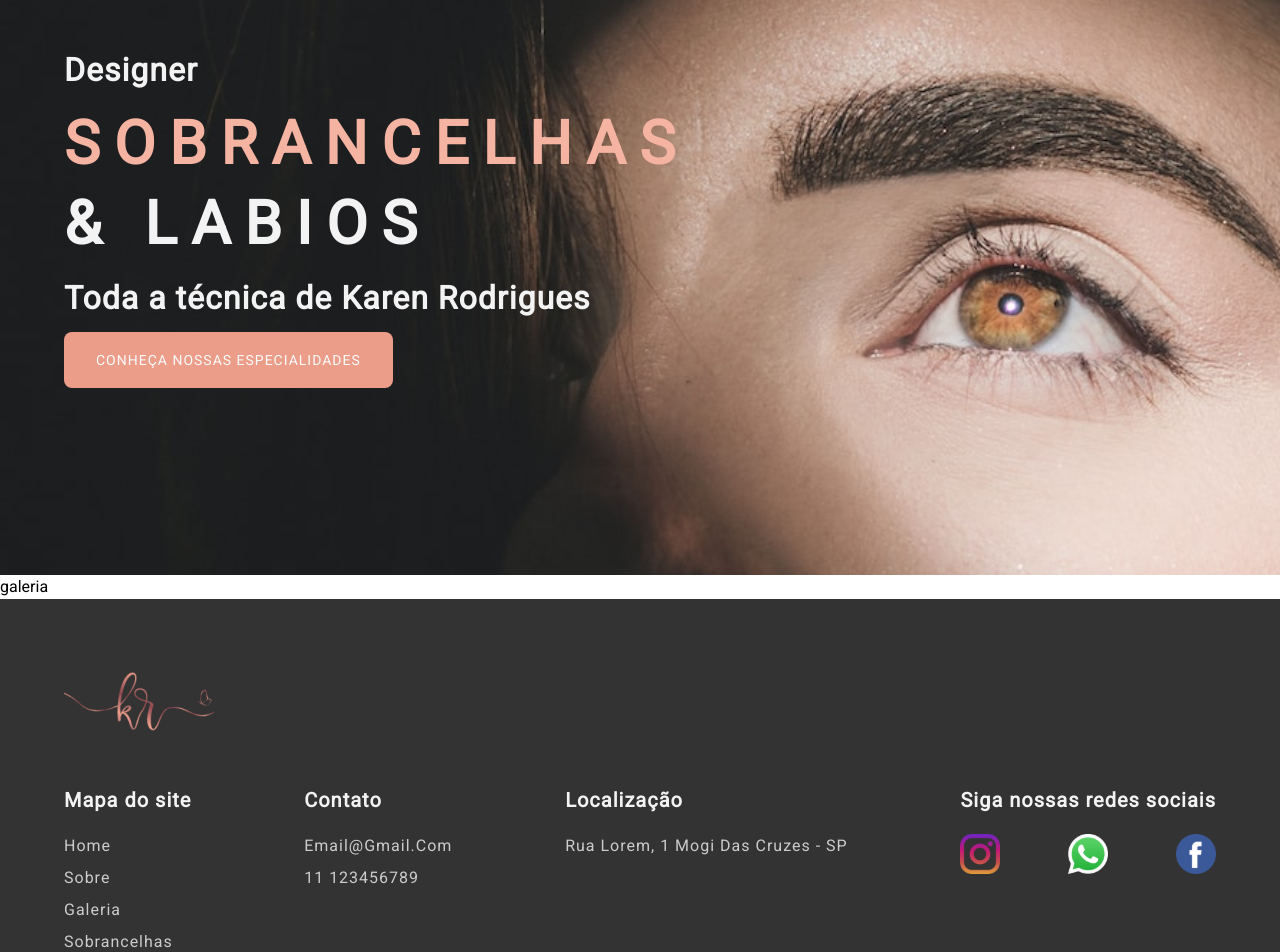
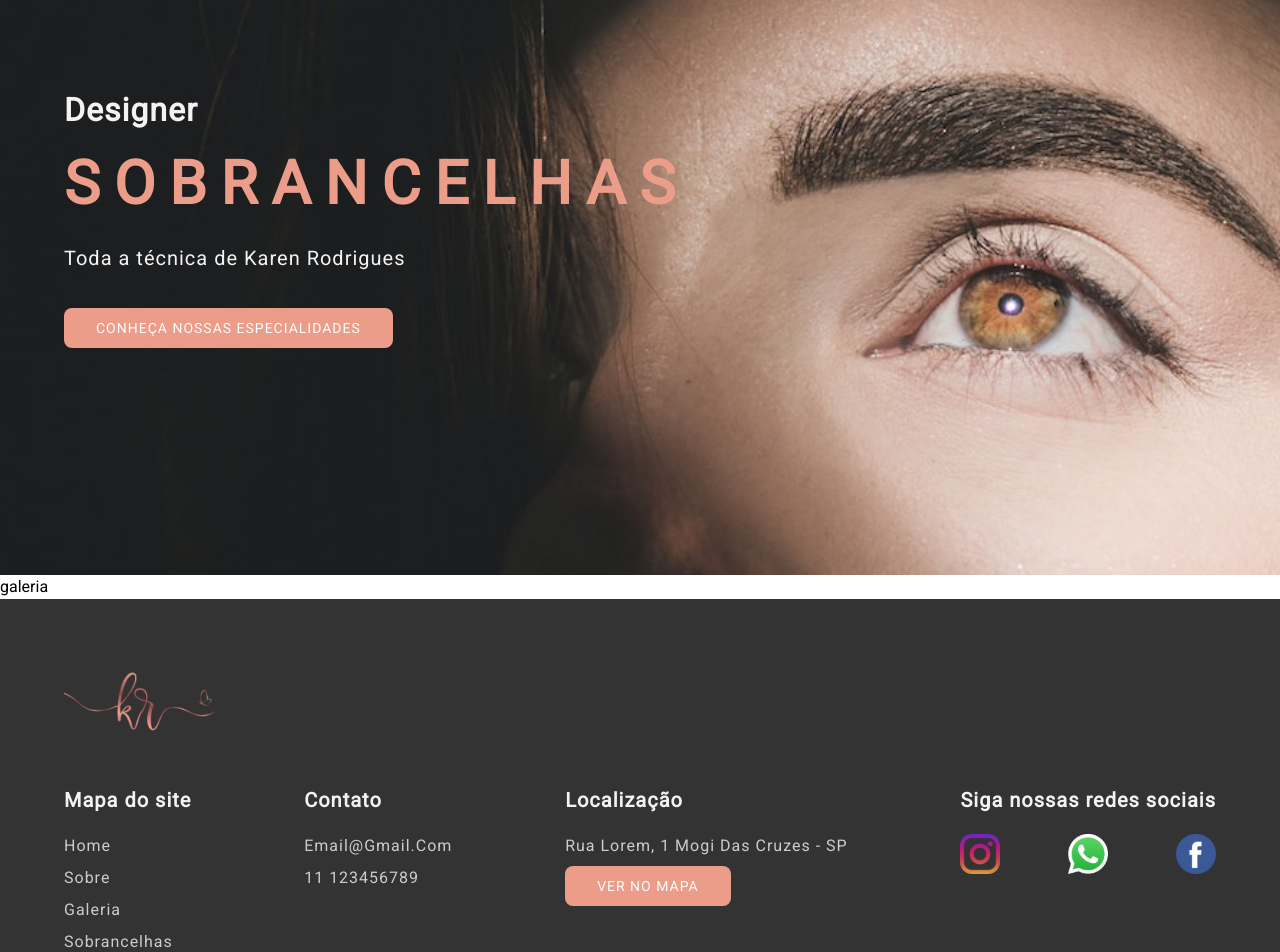
Before and after one commit to Du-devBR/lp-karenrodrigues, a Next.js app: page /galery in a window 1280 px wide. Shown: the part 231-1183 px from the top of the page. Built offline with nearby package versions, Linux system fonts and the light colour scheme.

Commit message:
feat: atualizado codigo

```diff
--- a/src/app/page.tsx
+++ b/src/app/page.tsx
@@ -2,7 +2,7 @@ import iconSobrancelhas from "@/../public/icon-sobrancelhas.png";
 import imgSobre from "@/../public/bg-karen.png";
 import Image from "next/legacy/image";
 import CardDepoimento from "../components/card-depoimento";
-import { ButtonContact } from "../components/button-contact";
+import { ButtonContact } from "../components/ui/button-contact";
 import CardService from "../components/card-services";
 import CarrouselServices from "@/components/slides/carrousel-service";
 import CarrouselLocation from "@/components/slides/carrousel-location";
@@ -11,6 +11,8 @@ import { listContacts } from "@/assets/database/contacts-data";
 import { listImagensLocation } from "@/assets/database/location-data";
 import { getDataServices } from "./util/getDataservicesApi";
 import { getDataComments } from "./util/getDataCommentsApi";
+import ButtonCta from "@/components/ui/button-cta";
+import { listButtonCta } from "@/assets/database/button-cta-data";
 
 export default async function Home() {
   const dataServices: ServiceData = await getDataServices();
@@ -19,10 +21,29 @@ export default async function Home() {
 
   return (
     <>
-      <main id="about">
-        <section className=" max-w-screen-2xl m-auto px-16 py-24 flex items-center gap-16 max-lg:flex-col max-md:px-4 max-md:py-8 max-md:mb-0 ">
-          <div className="flex flex-col w-full gap-16 max-md:gap-6">
-            <div className="flex flex-col gap-4 max-w-[571px]">
+      <main id="about" className="bg-gray-0">
+        <section className=" max-w-screen-2xl m-auto px-16 py-24 flex items-center gap-16 max-lg:flex-col max-md:px-4 max-md:py-8 max-md:mb-0 relative">
+          {/* <svg
+            viewBox="0 0 1024 1024"
+            className="  absolute h-[45rem] w-[45rem] max-lg:h-[25rem] max-lg:w-[25rem] max-lg:top-1/2 -translate-y-1/2 [mask-image:radial-gradient(closest-side,white,transparent)] sm:left-full sm:-ml-80 lg:left-1/2 lg:ml-0 lg:-translate-x-1/2 lg:translate-y-0"
+            aria-hidden="true"
+          >
+            <circle
+              cx="512"
+              cy="512"
+              r="512"
+              fill="url(#759c1415-0410-454c-8f7c-9a820de03641)"
+              fillOpacity="0.7"
+            />
+            <defs>
+              <radialGradient id="759c1415-0410-454c-8f7c-9a820de03641">
+                <stop stopColor="#EB9D89" />
+                <stop offset="10" stopColor="#FFCABD" />
+              </radialGradient>
+            </defs>
+          </svg> */}
+          <div className="flex flex-col w-full gap-16 max-md:gap-6 ">
+            <div className="flex flex-col gap-4 max-w-[571px] ">
               <h1 className=" text-32 text-gray-1000 font-bold max-md:text-20">
                 Designer Karen Rodrigues
               </h1>
@@ -66,8 +87,8 @@ export default async function Home() {
           </div>
         </section>
       </main>
-      <main id="services">
-        <section className="max-w-screen-2xl m-auto px-16 py-24 flex flex-col gap-16 max-md:px-4 max-md:py-8 max-md:gap-4">
+      <main id="services" className="bg-gray-0">
+        <section className="max-w-screen-2xl m-auto px-16 py-24 flex flex-col gap-16 max-md:px-4 max-md:py-8 max-md:gap-4 ">
           <h1 className="text-32 text-gray-1000 font-bold max-md:text-20 text-center capitalize ">
             Conheça nossos serviços
           </h1>
@@ -87,23 +108,24 @@ export default async function Home() {
           </div>
         </section>
       </main>
-      <main id="location">
+      <main id="location" className="bg-gray-0">
         <section className="max-w-screen-2xl m-auto px-16 py-24 flex flex-col gap-16 max-md:px-4 max-md:py-8 max-md:gap-4">
           <h1 className="text-32 text-gray-1000 font-bold max-md:text-20 text-center capitalize ">
             Conheça nosso espaço
           </h1>
           <div className="flex w-full justify-between gap-6 max-md:flex-col ">
-            <div className="flex flex-col 2xl:w-2/6 ">
+            <div className="flex flex-col 2xl:w-2/6 items-start">
               <h2 className="text-32 text-gray-1000 font-bold mb-6 max-md:text-18 max-md:mb-4  leading-normal max-md:text-center">
                 Bem localizado, receptivo e atraente.
               </h2>
               <p className="text-32 text-gray-800 font-medium spece mb-4 max-md:text-18 max-md:mb-2 leading-normal">
                 Estamos no coração de Brás Cubas em Mogi das Cruzes.
               </p>
-              <span className="text-20 text-gray-800 font-medium spece max-md:text-14  leading-normal">
+              <span className="text-20 text-gray-800 font-medium spece max-md:text-14  leading-normal mb-8">
                 Rua Thuller, 467 - Jardim Universo, Mogi das Cruzes - SP,
                 08740-470
               </span>
+              <ButtonCta data={listButtonCta.location} />
             </div>
             <div className="w-full min-h-[372px] rounded-3xl overflow-hidden max-md:min-h-[255px] relative 2xl:w-2/4">
               <CarrouselLocation>
@@ -120,7 +142,7 @@ export default async function Home() {
           </div>
         </section>
       </main>
-      <main id="comments">
+      <main id="comments" className="bg-gray-0">
         <section className="max-w-screen-2xl m-auto px-16 py-24 flex flex-col gap-16 max-md:px-4 max-md:py-8 max-md:gap-4">
           <h1 className="text-32 text-gray-1000 font-bold max-md:text-20 text-center">
             O que nossos clientes dizem
@@ -140,8 +162,8 @@ export default async function Home() {
           </CarrouselComments>
         </section>
       </main>
-      <main id="contact">
-        <section className="max-w-screen-2xl m-auto px-16 py-24 flex flex-col gap-16 max-md:px-4 max-md:py-8 max-md:gap-4 bg-brand-200">
+      <main id="contact" className="bg-brand-200">
+        <section className="max-w-screen-2xl m-auto px-16 py-24 flex flex-col gap-16 max-md:px-4 max-md:py-8 max-md:gap-4 ">
           <h1 className="text-32 text-gray-1000 font-bold max-md:text-20 text-center">
             Entre em contato
           </h1>
--- a/src/assets/database/button-cta-data.ts
+++ b/src/assets/database/button-cta-data.ts
@@ -8,5 +8,9 @@ export const listButtonCta = {
     name: "conheça nossas especialidades",
     href: "/#services"
   },
-
+  location: {
+    name: "ver no mapa",
+    href: "https://www.google.com/maps?q=-23.54728186418212,-46.21310875734265",
+    target: "_blank"
+  }
 }
--- a/src/assets/database/menu-data.ts
+++ b/src/assets/database/menu-data.ts
@@ -28,8 +28,4 @@ export const menuNavList: MenuItem[] = [
     title: "depoimentos",
     href: "/#comments",
   },
-  {
-    title: "conato",
-    href: "/#contact",
-  },
 ];
--- a/src/components/banner.tsx
+++ b/src/components/banner.tsx
@@ -6,7 +6,7 @@ import { listButtonCta } from "@/assets/database/button-cta-data";
 
 export default function Banner() {
   return (
-    <div id="inicio" className="w-full relative ">
+    <div id="inicio" className="w-full relative overflow-hidden  ">
       <div className="">
         <Image
           src={banner}
@@ -17,18 +17,21 @@ export default function Banner() {
         />
       </div>
       <Header />
-      <div className="flex flex-col gap-4 max-w-screen-2xl m-auto relative p-16  min-h-[calc(100vh_-_90px)] max-md:px-4  justify-center items-start">
-        <span className="max-md:text-banner_sm md:text-32 text-gray-100 font-bold">
+
+      <div className="flex flex-col max-w-screen-2xl  m-auto relative p-16  min-h-[calc(100vh_-_90px)] max-md:px-4  justify-center items-start ">
+        <div className="flex flex-col gap-4 justify-center items-start max-md:gap-2 relative rounded-md  ">
+          <span className="max-md:text-20 md:text-32 text-gray-100 font-bold ">
             Designer
           </span>
-        <h1 className="max-md:text-banner_md md:text-banner_lg font-bold text-gray-100 uppercase first-line:text-brand-800">
-          Sobrancelhas <br /> & labios
+          <h1 className="max-md:text-banner_md md:text-banner_lg font-bold uppercase text-brand-1000 ">
+            Sobrancelhas
           </h1>
-        <p className="max-md:text-16 md:text-32 text-gray-100 font-bold">
+          <p className="max-md:text-16 md:text-20 text-gray-100 mb-4 ">
             Toda a técnica de Karen Rodrigues
           </p>
           <ButtonCta data={listButtonCta.services} />
         </div>
       </div>
+    </div>
   );
 }
--- a/src/components/button-contact.tsx
+++ /dev/null
@@ -1,21 +0,0 @@
-interface ButtonProps {
-  data: ButtonContact;
-}
-
-export function ButtonContact({ data }: ButtonProps) {
-  const colorMap: Record<string, string> = {
-    whatsapp: "bg-whatsapp",
-    instagram: "bg-instagram",
-  };
-
-  const colorClass = colorMap[data.color] || "bg-red-300";
-  return (
-    <a
-      href={data.href}
-      target="_blank"
-      className={`text-BUTTON-C0NTACT uppercase py-8 ${colorClass} w-[227px] text-center rounded-2xl text-gray-100 max-md:py-5`}
-    >
-      {data.text}
-    </a>
-  );
-}
--- a/src/components/footer.tsx
+++ b/src/components/footer.tsx
@@ -6,6 +6,8 @@ import iconWhatsapp from "@/../public/whatsapp.svg";
 import iconFacebook from "@/../public/facebook.svg";
 import { menuNavList } from "@/assets/database/menu-data";
 import Link from "next/link";
+import ButtonCta from "./ui/button-cta";
+import { listButtonCta } from "@/assets/database/button-cta-data";
 
 export default function Footer() {
   return (
@@ -40,13 +42,14 @@ export default function Footer() {
               11 123456789
             </span>
           </div>
-          <div className="flex flex-col">
+          <div className="flex flex-col items-start">
             <h2 className="text-20 text-gray-100 font-bold mb-4 max-md:text-14">
               Localização
             </h2>
             <span className="text-16 text-gray-300 font-light mb-2 capitalize">
               Rua Lorem, 1 Mogi das Cruzes - SP
             </span>
+            <ButtonCta data={listButtonCta.location} />
           </div>
           <div className="flex flex-col max-md:m-auto">
             <h2 className="text-20 text-gray-100 font-bold mb-4 max-md:text-14">
--- a/src/components/ui/button-cta.tsx
+++ b/src/components/ui/button-cta.tsx
@@ -7,7 +7,8 @@ interface ButtonCtaProps {
 export default function ButtonCta({ data }: ButtonCtaProps) {
   return (
     <Link
-      className="text-14 font-medium text-gray-50 py-4 px-8 rounded-sm uppercase bg-brand-1000 "
+      target={data.target}
+      className="text-14 font-medium text-gray-0 py-2 px-8 rounded-sm uppercase bg-brand-1000 duration-500 hover:bg-brand-800  max-md:text-10 max-md:py-3"
       href={data.href}
     >
       {data.name}
--- a/src/types/button-cta.d.ts
+++ b/src/types/button-cta.d.ts
@@ -1,4 +1,5 @@
 interface Button {
   name: string
   href: string
+  target?: string
 }
```
Lines whose indentation alone changed are shown as unchanged.
